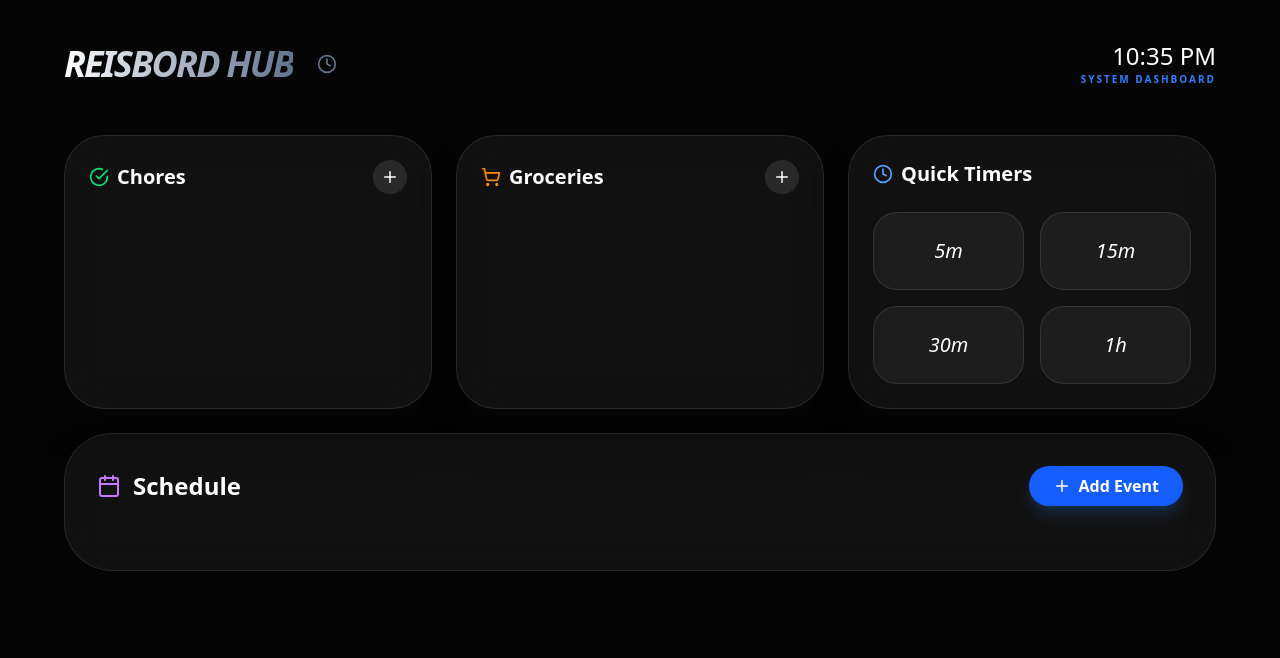
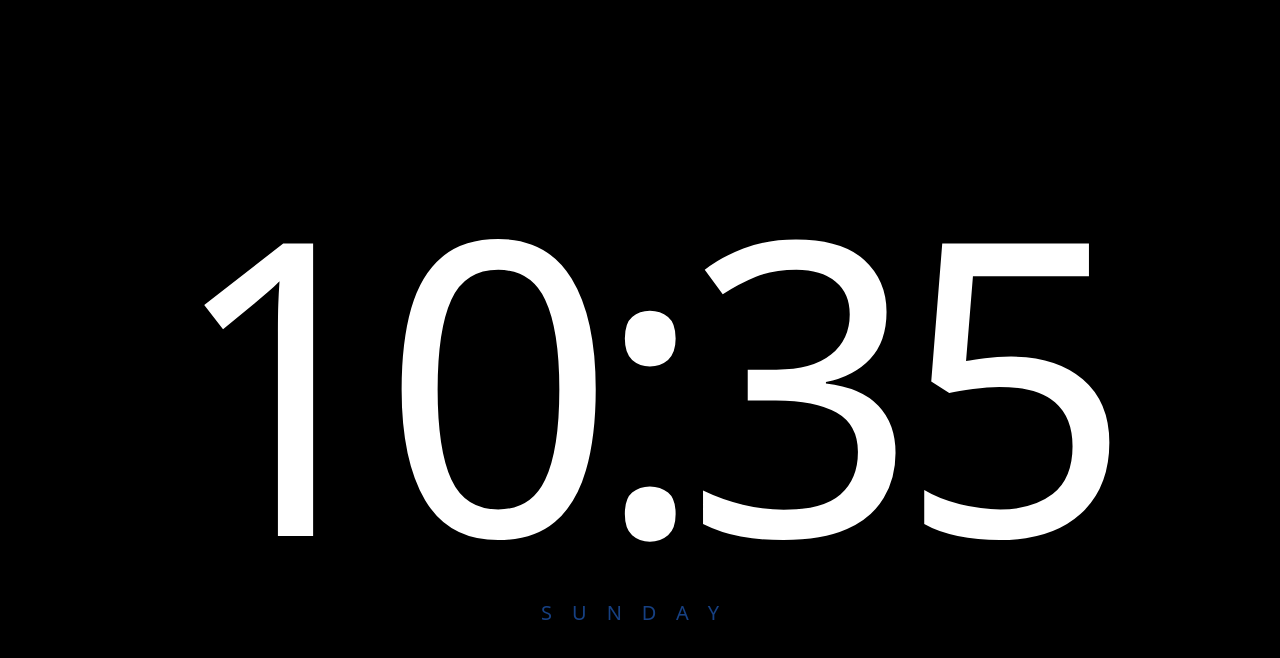
Before and after one commit to rsdylanr/family-hub, a React (Vite) app: page / in a window 1280 px wide. Both pictures are taken after a click on the button 327 px from the left and 63 px from the top of the page. Shown: the top 658 px of the page. Built offline with nearby package versions, Linux system fonts and the light colour scheme.

Commit message:
Update App.jsx

```diff
--- a/src/App.jsx
+++ b/src/App.jsx
@@ -1,199 +1,100 @@
-import React, { useState, useEffect, useCallback } from 'react';
-import { Calendar, CheckCircle, ShoppingCart, Clock, Plus, X, Bell, XCircle } from 'lucide-react';
+import React, { useState, useEffect } from 'react';
+import { Clock, Plus, Timer as TimerIcon } from 'lucide-react';
+
+// Import Components
+import MartyTracker from './components/MartyTracker';
+import StockGrid from './components/StockGrid';
+import Schedule from './components/Schedule';
+import Routine from './components/Routine';
+import TimerOverlay from './components/TimerOverlay';
 
 export default function App() {
-  const [chores, setChores] = useState(() => JSON.parse(localStorage.getItem('chores')) || []);
-  const [grocery, setGrocery] = useState(() => JSON.parse(localStorage.getItem('grocery')) || []);
-  const [events, setEvents] = useState(() => JSON.parse(localStorage.getItem('events')) || []);
+  const [time, setTime] = useState(new Date());
+  const [isIdle, setIsIdle] = useState(false);
+  const [showRoutine, setShowRoutine] = useState(false);
   const [timerActive, setTimerActive] = useState(false);
   const [timeLeft, setTimeLeft] = useState(0);
-  const [time, setTime] = useState(new Date());
 
-  // SCREENSAVER STATE
-  const [isIdle, setIsIdle] = useState(false);
+  // Persistence
+  const [events, setEvents] = useState(() => JSON.parse(localStorage.getItem('events')) || []);
+  const [grocery, setGrocery] = useState(() => JSON.parse(localStorage.getItem('grocery')) || []);
 
-  // Update clock every second
+  const SCHOOL_TIME = "07:30"; // Set your leave time
+
   useEffect(() => {
-    const timer = setInterval(() => setTime(new Date()), 1000);
-    return () => clearInterval(timer);
-  }, []);
+    const t = setInterval(() => setTime(new Date()), 1000);
+    localStorage.setItem('events', JSON.stringify(events));
+    localStorage.setItem('grocery', JSON.stringify(grocery));
+    return () => clearInterval(t);
+  }, [events, grocery]);
 
-  // IDLE TIMER LOGIC (3 Minutes)
-  useEffect(() => {
-    let idleTimer;
-    const resetIdle = () => {
-      setIsIdle(false);
-      clearTimeout(idleTimer);
-      idleTimer = setTimeout(() => setIsIdle(true), 180000); // 180,000ms = 3 mins
-    };
-
-    window.addEventListener('mousemove', resetIdle);
-    window.addEventListener('touchstart', resetIdle);
-    window.addEventListener('click', resetIdle);
-
-    resetIdle(); // Start timer on mount
-
-    return () => {
-      window.removeEventListener('mousemove', resetIdle);
-      window.removeEventListener('touchstart', resetIdle);
-      window.removeEventListener('click', resetIdle);
-      clearTimeout(idleTimer);
-    };
-  }, []);
-
-  // Save to local storage
-  useEffect(() => {
-    localStorage.setItem('chores', JSON.stringify(chores));
-    localStorage.setItem('grocery', JSON.stringify(grocery));
-    localStorage.setItem('events', JSON.stringify(events));
-  }, [chores, grocery, events]);
-
-  // Timer Logic
-  useEffect(() => {
-    let interval = null;
-    if (timerActive && timeLeft > 0) {
-      interval = setInterval(() => setTimeLeft(prev => prev - 1), 1000);
-    } else if (timeLeft === 0) {
-      setTimerActive(false);
-    }
-    return () => clearInterval(interval);
-  }, [timerActive, timeLeft]);
-
-  const formatTime = (seconds) => {
-    const m = Math.floor(seconds / 60);
-    const s = seconds % 60;
-    return `${m}:${s < 10 ? '0' : ''}${s}`;
+  // School Logic
+  const isSchoolMorning = time.getHours() < 8 && time.getDay() !== 0 && time.getDay() !== 6;
+  const getCountdown = () => {
+    const [h, m] = SCHOOL_TIME.split(':');
+    const target = new Date(); target.setHours(h, m, 0);
+    const diff = target - time;
+    return diff > 0 && time.getDay() !== 0 ? `${Math.floor(diff / 60000)}m until school` : null;
   };
 
   return (
-    <div className="min-h-screen bg-[#050505] text-white font-sans p-4 md:p-10 overflow-hidden select-none">
+    <div className="min-h-screen bg-[#020202] text-white p-6 md:p-10 font-sans select-none overflow-hidden">
 
-      {/* SCREENSAVER / BIG CLOCK OVERLAY */}
-      {(isIdle && !timerActive) && (
-        <div
-          onClick={() => setIsIdle(false)}
-          className="fixed inset-0 z-[100] bg-black flex flex-col items-center justify-center animate-in fade-in zoom-in duration-700 cursor-pointer"
-        >
-          <div className="text-[30vw] font-thin tracking-tighter leading-none text-white/90">
-            {time.toLocaleTimeString([], { hour: '2-digit', minute: '2-digit', hour12: false })}
+      {/* 1. SCREENSAVER CLOCK */}
+      {isIdle && !timerActive && (
+        <div onClick={() => setIsIdle(false)} className="fixed inset-0 z-[100] bg-black flex flex-col items-center justify-center animate-in fade-in duration-700">
+          {isSchoolMorning && (
+            <div className="mb-10 px-10 py-4 bg-red-600/20 border border-red-500 rounded-full text-red-500 font-black tracking-[0.4em] uppercase animate-pulse">
+              TAKE YOUR PILLS
+            </div>
+          )}
+          <div className="text-[32vw] font-thin tracking-tighter leading-none">
+            {time.toLocaleTimeString([], { hour: 'numeric', minute: '2-digit', hour12: true }).split(' ')[0]}
           </div>
-          <div className="text-blue-500 text-2xl tracking-[1em] uppercase font-light mt-4 opacity-50">
-            {time.toLocaleDateString(undefined, { weekday: 'long', month: 'long', day: 'numeric' })}
+          <div className="mt-4 text-blue-500/50 tracking-[1em] uppercase text-xl font-light">
+            {getCountdown() || time.toLocaleDateString(undefined, { weekday: 'long' })}
           </div>
         </div>
       )}
 
-      {/* FULL SCREEN TIMER OVERLAY */}
-      {timerActive && (
-        <div className="fixed inset-0 z-50 bg-black/80 backdrop-blur-3xl flex flex-col items-center justify-center animate-in fade-in duration-500">
-          <div className="text-[25vw] font-black tracking-tighter leading-none mb-10 drop-shadow-2xl">
-            {formatTime(timeLeft)}
+      {/* 2. OVERLAYS */}
+      {timerActive && <TimerOverlay seconds={timeLeft} onStop={() => setTimerActive(false)} />}
+      {showRoutine && <Routine onClose={() => setShowRoutine(false)} />}
+
+      {/* 3. MAIN DASHBOARD */}
+      <div className={`max-w-7xl mx-auto transition-all duration-1000 ${isIdle ? 'opacity-0 scale-95' : 'opacity-100 scale-100'}`}>
+        <header className="flex justify-between items-center mb-12">
+          <div className="flex items-center gap-6">
+            <h1 className="text-4xl font-black italic tracking-tighter uppercase text-slate-200">Reisbord Hub</h1>
+            <button onClick={() => setIsIdle(true)} className="p-3 bg-white/5 rounded-2xl border border-white/10 hover:bg-white/10 transition-all"><Clock size={20} className="text-blue-500" /></button>
           </div>
-          <button
-            onClick={() => setTimerActive(false)}
-            className="group flex items-center gap-3 bg-white/5 hover:bg-red-500/20 border border-white/10 px-12 py-4 rounded-full text-2xl font-medium transition-all"
-          >
-            <XCircle className="group-hover:text-red-500 transition-colors" /> Stop Timer
-          </button>
-        </div>
-      )}
-
-      {/* MAIN DASHBOARD UI */}
-      <div className={`max-w-6xl mx-auto transition-all duration-1000 ${isIdle ? 'opacity-0 scale-95' : 'opacity-100 scale-100'}`}>
-        <header className="flex justify-between items-center mb-12">
-          <div className="flex items-center gap-4">
-            <h1 className="text-4xl font-black tracking-tighter italic bg-gradient-to-r from-white to-slate-500 bg-clip-text text-transparent">
-              REISBORD HUB
-            </h1>
-            <button
-              onClick={() => setIsIdle(true)}
-              className="p-2 hover:bg-white/10 rounded-full transition-colors"
-              title="Close to Clock"
-            >
-              <Clock size={20} className="text-slate-500" />
-            </button>
-          </div>
-          <div className="text-right">
-             <p className="text-2xl font-light">{time.toLocaleTimeString([], {hour: '2-digit', minute:'2-digit'})}</p>
-             <p className="text-blue-500 text-[10px] tracking-[0.2em] uppercase font-bold">System Dashboard</p>
-          </div>
+          <button onClick={() => setShowRoutine(true)} className="bg-blue-600 px-8 py-3 rounded-full font-bold shadow-lg shadow-blue-500/20">Morning Routine</button>
         </header>
 
-        <div className="grid grid-cols-1 md:grid-cols-2 lg:grid-cols-3 gap-6">
+        <div className="grid grid-cols-1 md:grid-cols-2 lg:grid-cols-3 gap-8 mb-8">
+          <MartyTracker />
+          <StockGrid grocery={grocery} onToggle={(item) => {
+            const next = grocery.includes(item) ? grocery.filter(i => i !== item) : [...grocery, item];
+            setGrocery(next);
+          }} />
 
-          {/* CHORES */}
-          <section className="bg-white/5 backdrop-blur-xl border border-white/10 p-6 rounded-[2.5rem] shadow-2xl">
-            <div className="flex justify-between items-center mb-6">
-              <h2 className="text-xl font-bold flex items-center gap-2"><CheckCircle size={20} className="text-green-400"/> Chores</h2>
-              <button onClick={() => {
-                const task = prompt("New Chore:");
-                if(task) setChores([...chores, {id: Date.now(), text: task}]);
-              }} className="p-2 bg-white/10 rounded-full hover:bg-white/20"><Plus size={18}/></button>
-            </div>
-            <div className="space-y-3 max-h-60 overflow-y-auto pr-2 custom-scrollbar">
-              {chores.map(c => (
-                <div key={c.id} onClick={() => setChores(chores.filter(x => x.id !== c.id))} className="flex items-center gap-3 p-4 bg-white/5 rounded-2xl border border-white/5 cursor-pointer hover:bg-red-500/10 transition-all group">
-                  <div className="w-5 h-5 border border-white/30 rounded-full group-hover:border-red-500"></div>
-                  <span className="flex-1 text-slate-200 group-hover:text-white">{c.text}</span>
-                </div>
+          {/* QUICK TIMER BOX */}
+          <section className="bg-white/5 p-8 rounded-[2.5rem] border border-white/10">
+            <h2 className="text-blue-400 font-bold mb-6 flex items-center gap-2"><TimerIcon size={18}/> Timers</h2>
+            <div className="grid grid-cols-2 gap-3">
+              {[5, 15, 30].map(m => (
+                <button key={m} onClick={() => { setTimeLeft(m * 60); setTimerActive(true); }} className="py-4 bg-white/5 rounded-2xl border border-white/5 hover:bg-blue-500/20 font-bold">{m}m</button>
               ))}
+              <button onClick={() => { const m = prompt("Minutes:"); if(m) { setTimeLeft(m*60); setTimerActive(true); }}} className="bg-blue-600/20 border border-blue-500/30 rounded-2xl font-bold">Custom</button>
             </div>
           </section>
+        </div>
 
-          {/* GROCERY */}
-          <section className="bg-white/5 backdrop-blur-xl border border-white/10 p-6 rounded-[2.5rem] shadow-2xl">
-            <div className="flex justify-between items-center mb-6">
-              <h2 className="text-xl font-bold flex items-center gap-2"><ShoppingCart size={20} className="text-orange-400"/> Groceries</h2>
-              <button onClick={() => {
-                const item = prompt("Add to list:");
-                if(item) setGrocery([...grocery, item]);
-              }} className="p-2 bg-white/10 rounded-full hover:bg-white/20"><Plus size={18}/></button>
-            </div>
-            <div className="grid grid-cols-2 gap-2 max-h-60 overflow-y-auto">
-              {grocery.map((item, i) => (
-                <div key={i} onClick={() => setGrocery(grocery.filter((_, idx) => idx !== i))} className="bg-white/5 p-3 rounded-xl text-sm border border-white/5 text-center hover:bg-orange-500/20 cursor-pointer transition-colors">
-                  {item}
-                </div>
-              ))}
-            </div>
-          </section>
-
-          {/* TIMERS */}
-          <section className="bg-white/5 backdrop-blur-xl border border-white/10 p-6 rounded-[2.5rem] flex flex-col justify-between shadow-2xl">
-            <h2 className="text-xl font-bold mb-6 flex items-center gap-2"><Clock size={20} className="text-blue-400"/> Quick Timers</h2>
-            <div className="grid grid-cols-2 gap-4">
-              {[5, 15, 30, 60].map(m => (
-                <button key={m} onClick={() => { setTimeLeft(m * 60); setTimerActive(true); }} className="py-6 bg-white/5 rounded-3xl border border-white/10 hover:bg-blue-500/20 transition-all text-xl font-light italic">
-                  {m >= 60 ? '1h' : `${m}m`}
-                </button>
-              ))}
-            </div>
-          </section>
-
-          {/* CALENDAR */}
-          <section className="md:col-span-2 lg:col-span-3 bg-white/5 backdrop-blur-xl border border-white/10 p-8 rounded-[3rem] shadow-2xl">
-             <div className="flex justify-between items-center mb-8">
-              <h2 className="text-2xl font-bold flex items-center gap-3"><Calendar size={24} className="text-purple-400"/> Schedule</h2>
-              <button onClick={() => {
-                const title = prompt("Event Name:");
-                const date = prompt("Date (YYYY-MM-DD):");
-                if(title && date) setEvents([...events, {title, date}]);
-              }} className="flex items-center gap-2 bg-blue-600 hover:bg-blue-500 px-6 py-2 rounded-full font-bold transition-all shadow-lg shadow-blue-500/20">
-                <Plus size={18}/> Add Event
-              </button>
-            </div>
-            <div className="grid grid-cols-1 md:grid-cols-2 lg:grid-cols-4 gap-4">
-              {events.map((ev, i) => (
-                <div key={i} className="bg-white/5 p-5 rounded-3xl border border-white/10 relative group hover:bg-white/10 transition-colors">
-                  <div className="text-purple-400 font-bold mb-1 text-xs tracking-tighter">{ev.date}</div>
-                  <div className="text-lg font-medium">{ev.title}</div>
-                  <button onClick={() => setEvents(events.filter((_, idx) => idx !== i))} className="absolute top-4 right-4 opacity-0 group-hover:opacity-100 text-slate-500 hover:text-red-500 transition-all"><X size={16}/></button>
-                </div>
-              ))}
-            </div>
-          </section>
-
-        </div>
+        <Schedule
+          events={events}
+          onAdd={(ev) => setEvents([...events, ev])}
+          onRemove={(idx) => setEvents(events.filter((_, i) => i !== idx))}
+        />
       </div>
     </div>
   );
```
